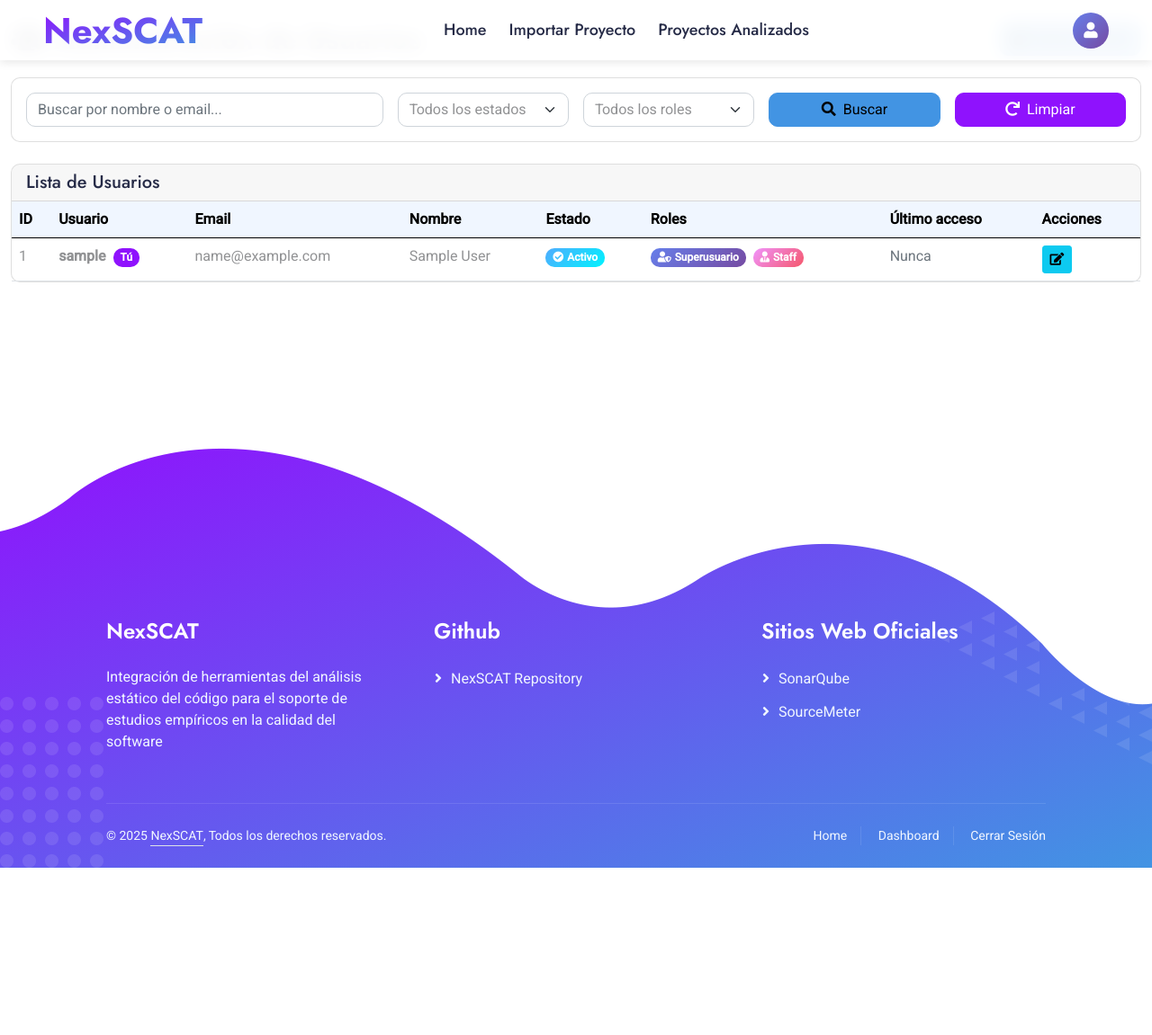
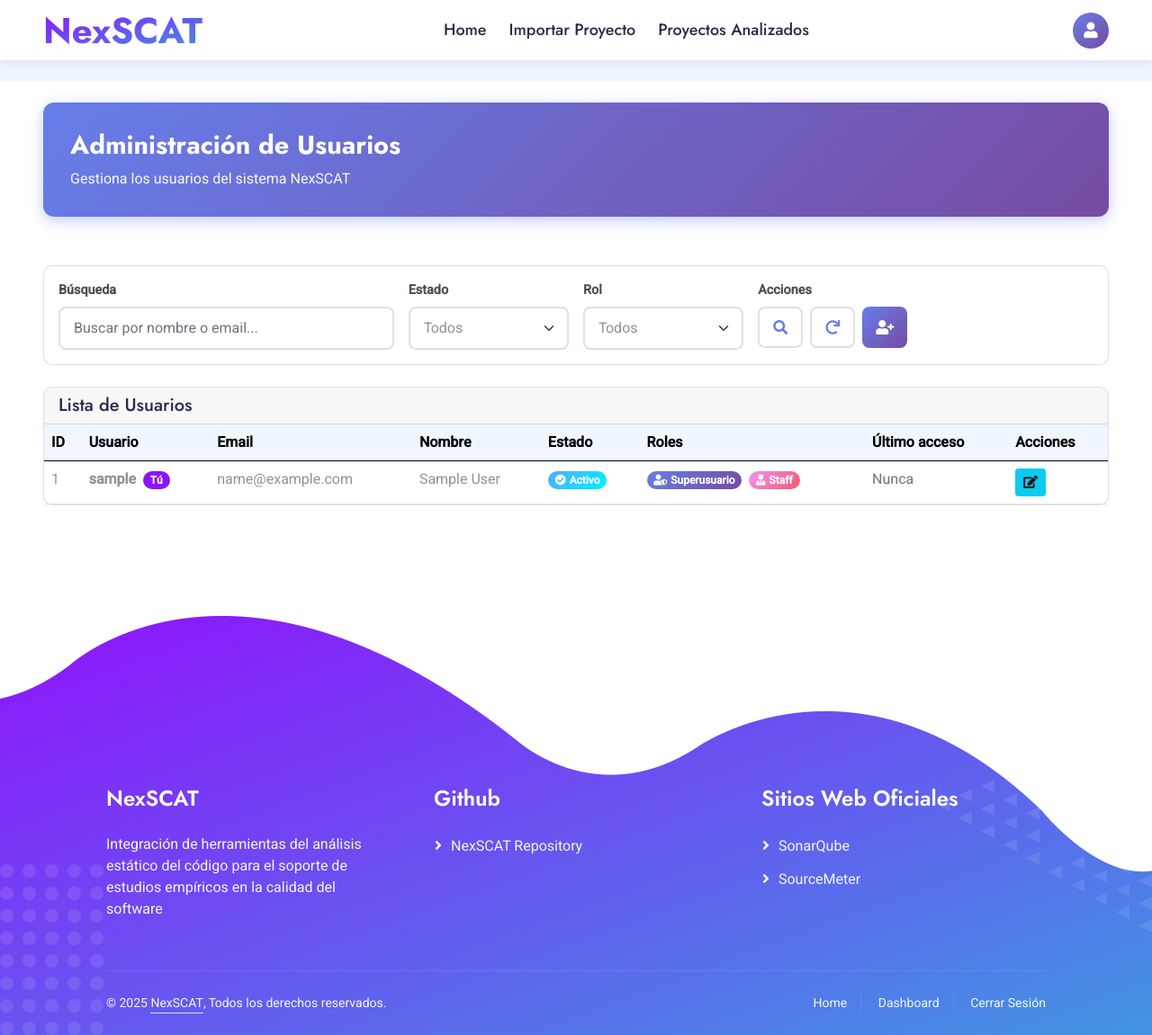
Before and after one commit to CelesteOj22/NexSCAT, a Django app: page /users/ in a window 1280 px wide. Shown: the whole page at 90% size. Before the commit the page ends 965 px from the top, so only its background shows below. Run offline with Django 4.2, Linux system fonts and the light colour scheme; the visitor is signed in with stand-in values (Sample User, id 1); data comes from the database, SQL or seed files in the repository; parts of the project's set-up code (start-up, migrations or seed data) failed here and were passed over; some libraries are stand-ins or nearby versions.

Commit message:
Correcciones en adm de usuario

```diff
--- a/main/templates/users/user_management.html
+++ b/main/templates/users/user_management.html
@@ -6,39 +6,181 @@
 
 {% block extra_css %}
 <style>
+    .page-header h1 {
+        font-size: 1.8rem;
+        margin-bottom: 10px;
+        font-weight: 600;
+        color: white;
+    }
+
+    /* Botones de iconos estilo dashboard */
+    .btn-icon-action {
+        background: white;
+        color: #667eea;
+        border: 2px solid #e0e0e0;
+        padding: 10px 15px;
+        border-radius: 8px;
+        font-size: 1.1rem;
+        transition: all 0.3s ease;
+        cursor: pointer;
+        display: inline-flex;
+        align-items: center;
+        justify-content: center;
+        min-width: 46px;
+        height: 46px;
+    }
+
+    .btn-icon-action:hover {
+        background: #667eea;
+        color: white;
+        border-color: #667eea;
+        transform: translateY(-2px);
+        box-shadow: 0 4px 12px rgba(102, 126, 234, 0.3);
+    }
+
+    .btn-icon-action:focus {
+        outline: none;
+        box-shadow: 0 0 0 0.2rem rgba(102, 126, 234, 0.25);
+    }
+
+    .btn-icon-action i {
+        font-size: 1rem;
+    }
+
+    /* Botón primario con gradiente */
+    .btn-primary-gradient {
+        background: linear-gradient(135deg, #667eea 0%, #764ba2 100%);
+        border: none;
+        color: white;
+        font-weight: 500;
+        transition: all 0.3s ease;
+    }
+
+    .btn-primary-gradient:hover {
+        transform: translateY(-2px);
+        box-shadow: 0 4px 12px rgba(102, 126, 234, 0.4);
+        color: white;
+    }
+
+    /* Labels mejorados */
+    .form-label {
+        color: #495057;
+        margin-bottom: 8px;
+        font-size: 0.9rem;
+    }
+
+    /* Form controls */
+    .form-control,
+    .form-select {
+        border-radius: 8px;
+        border: 2px solid #e0e0e0;
+        padding: 10px 15px;
+        transition: all 0.3s ease;
+    }
+
+    .form-control:focus,
+    .form-select:focus {
+        border-color: #667eea;
+        box-shadow: 0 0 0 0.2rem rgba(102, 126, 234, 0.15);
+    }
+
+    /* User card mejorado */
     .user-card {
         transition: transform 0.2s, box-shadow 0.2s;
     }
+
     .user-card:hover {
         transform: translateY(-2px);
         box-shadow: 0 4px 12px rgba(0,0,0,0.15);
     }
+
+    /* Badges con gradientes */
     .badge-superuser {
         background: linear-gradient(135deg, #667eea 0%, #764ba2 100%);
     }
+
     .badge-staff {
         background: linear-gradient(135deg, #f093fb 0%, #f5576c 100%);
     }
+
     .badge-active {
         background: linear-gradient(135deg, #4facfe 0%, #00f2fe 100%);
     }
+
     .badge-inactive {
         background: linear-gradient(135deg, #fa709a 0%, #fee140 100%);
+    }
+
+    /* Header mejorado */
+    .page-header {
+        background: linear-gradient(135deg, #667eea 0%, #764ba2 100%);
+        color: white;
+        padding: 30px;
+        border-radius: 12px;
+        margin-bottom: 30px;
+        box-shadow: 0 4px 15px rgba(102, 126, 234, 0.4);
+    }
+
+    .page-header p {
+        color: white;
+        opacity: 0.95;
+        margin-bottom: 0;
+    }
+
+    /* Responsive */
+    @media (max-width: 992px) {
+        .btn-icon-action {
+            width: 100%;
+        }
+    }
+
+    .filter-group label {
+        font-weight: 600;
+        color: #495057;
+        margin-bottom: 8px;
+        display: block;
+    }
+
+    .btn-icon-gradient {
+        background: linear-gradient(135deg, #667eea 0%, #764ba2 100%);
+        color: white;
+        border: none;
+        padding: 10px 15px;
+        border-radius: 8px;
+        font-size: 1.1rem;
+        transition: all 0.3s ease;
+        cursor: pointer;
+        display: inline-flex;
+        align-items: center;
+        justify-content: center;
+        min-width: 46px;
+        height: 46px;
+    }
+
+    .btn-icon-gradient:hover {
+        transform: translateY(-2px);
+        box-shadow: 0 4px 12px rgba(102, 126, 234, 0.4);
+        color: white;
+    }
+
+    .btn-icon-gradient:focus {
+        outline: none;
+        box-shadow: 0 0 0 0.2rem rgba(102, 126, 234, 0.25);
+    }
+
+    .btn-icon-gradient i {
+        font-size: 1rem;
     }
 </style>
 {% endblock %}
 
 {% block content %}
-<div class="container-fluid py-4">
+<div class="container-xxl px-lg-5 py-4">
     <div class="row mb-4">
         <div class="col-12">
-            <div class="d-flex justify-content-between align-items-center">
-                <h2 class="mb-0">
-                    <i class="fas fa-users-cog me-2"></i>Administración de Usuarios
-                </h2>
-                <button class="btn btn-primary" data-bs-toggle="modal" data-bs-target="#createUserModal">
-                    <i class="fas fa-user-plus me-2"></i>Nuevo Usuario
-                </button>
+            <div class="page-header">
+                    <h1 class="mb-2">Administración de Usuarios</h1>
+                    <p class="mb-0">Gestiona los usuarios del sistema NexSCAT</p>
             </div>
         </div>
     </div>
@@ -49,35 +191,47 @@
             <div class="card">
                 <div class="card-body">
                     <form method="GET" class="row g-3">
-                        <div class="col-md-4">
+                        <div class="col-lg-4 col-md-6 filter-group">
+                            <label class="form-label fw-semibold">Búsqueda</label>
                             <input type="text" class="form-control" name="search"
                                    placeholder="Buscar por nombre o email..."
                                    value="{{ request.GET.search }}">
                         </div>
-                        <div class="col-md-2">
+                        <div class="col-lg-2 col-md-6 filter-group">
+                            <label class="form-label fw-semibold">Estado</label>
                             <select class="form-select" name="status">
-                                <option value="">Todos los estados</option>
+                                <option value="">Todos</option>
                                 <option value="active" {% if request.GET.status == 'active' %}selected{% endif %}>Activos</option>
                                 <option value="inactive" {% if request.GET.status == 'inactive' %}selected{% endif %}>Inactivos</option>
                             </select>
                         </div>
-                        <div class="col-md-2">
+                        <div class="col-lg-2 col-md-6 filter-group">
+                            <label class="form-label fw-semibold">Rol</label>
                             <select class="form-select" name="role">
-                                <option value="">Todos los roles</option>
+                                <option value="">Todos</option>
                                 <option value="superuser" {% if request.GET.role == 'superuser' %}selected{% endif %}>Superusuarios</option>
                                 <option value="staff" {% if request.GET.role == 'staff' %}selected{% endif %}>Staff</option>
                                 <option value="regular" {% if request.GET.role == 'regular' %}selected{% endif %}>Regulares</option>
                             </select>
                         </div>
-                        <div class="col-md-2">
-                            <button type="submit" class="btn btn-primary w-100">
-                                <i class="fas fa-search me-2"></i>Buscar
-                            </button>
-                        </div>
-                        <div class="col-md-2">
-                            <a href="{% url 'main:user_management' %}" class="btn btn-secondary w-100">
-                                <i class="fas fa-redo me-2"></i>Limpiar
-                            </a>
+                        <div class="col-lg-4 col-md-6 filter-group">
+                            <label class="form-label fw-semibold">Acciones</label>
+                            <div class="d-flex gap-2">
+                                <button type="submit" class="btn btn-icon-action"
+                                        data-bs-toggle="tooltip" title="Buscar">
+                                    <i class="fas fa-search"></i>
+                                </button>
+                                <a href="{% url 'main:user_management' %}"
+                                   class="btn btn-icon-action"
+                                   data-bs-toggle="tooltip" title="Limpiar filtros">
+                                    <i class="fas fa-redo"></i>
+                                </a>
+                                <button type="button" class="btn btn-icon-gradient"
+                                        data-bs-toggle="modal" data-bs-target="#createUserModal"
+                                        data-bs-toggle="tooltip" title="Nuevo Usuario">
+                                    <i class="fas fa-user-plus"></i>
+                                </button>
+                            </div>
                         </div>
                     </form>
                 </div>
--- a/main/views.py
+++ b/main/views.py
@@ -8,7 +8,6 @@ from django.contrib.auth.decorators import login_required, user_passes_test
 # para renderizar templates?
 from django.contrib.auth.models import User
 from django.core.exceptions import ValidationError
-from django.core.paginator import Paginator
 from django.db.models import Max
 from django.http import JsonResponse
 from django.shortcuts import render, redirect, get_object_or_404
@@ -908,7 +907,7 @@ def is_superuser(user):
 
 
 @login_required
-@user_passes_test(is_superuser)
+@user_passes_test(lambda u: u.is_superuser)
 def user_management(request):
     """Vista principal de administración de usuarios"""
     service = UserService()
@@ -937,7 +936,7 @@ def user_management(request):
 
 
 @login_required
-@user_passes_test(is_superuser)
+@user_passes_test(lambda u: u.is_superuser)
 def create_user(request):
     """Crear nuevo usuario"""
     if request.method == 'POST':
@@ -968,7 +967,7 @@ def create_user(request):
 
 
 @login_required
-@user_passes_test(is_superuser)
+@user_passes_test(lambda u: u.is_superuser)
 def get_user(request, user_id):
     """Obtener datos de usuario (JSON)"""
     service = UserService()
@@ -982,7 +981,7 @@ def get_user(request, user_id):
 
 
 @login_required
-@user_passes_test(is_superuser)
+@user_passes_test(lambda u: u.is_superuser)
 def edit_user(request, user_id):
     """Editar usuario"""
     if request.method == 'POST':
@@ -1013,7 +1012,7 @@ def edit_user(request, user_id):
 
 
 @login_required
-@user_passes_test(is_superuser)
+@user_passes_test(lambda u: u.is_superuser)
 def delete_user(request, user_id):
     """Eliminar usuario"""
     if request.method == 'POST':
```
Also changed, not shown: main/templates/main/base.html (+4 -4 lines).
